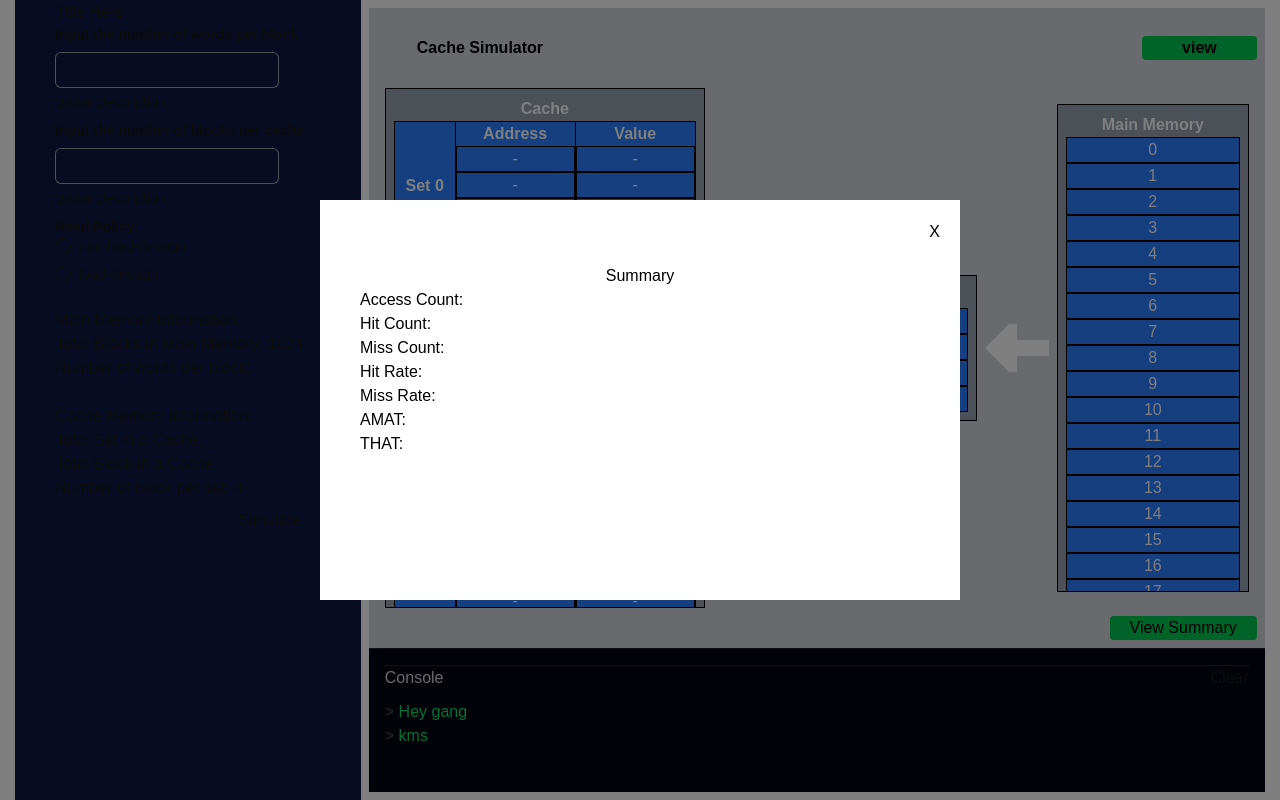
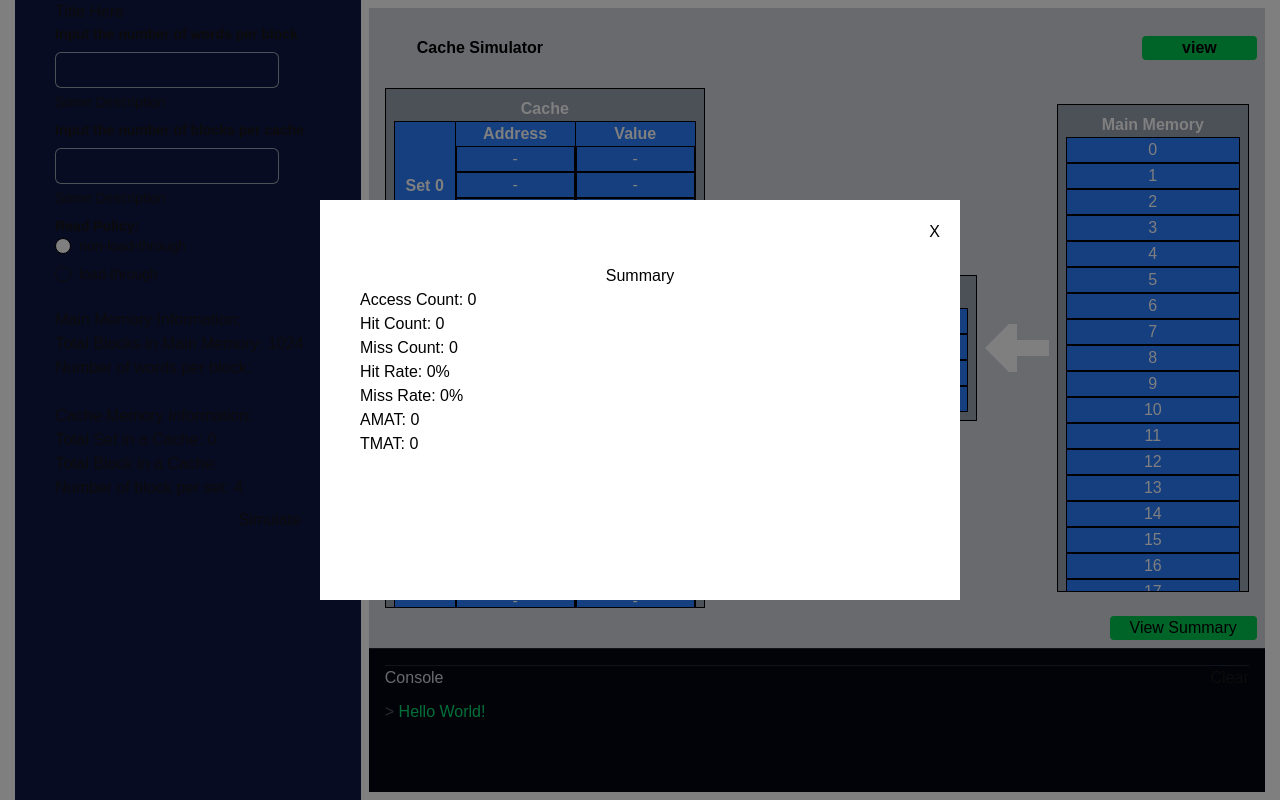
Before and after one commit to ethanndaniel/CSARCH2_CaseProject1_Group7, a Next.js app in the folder simulation/: page / in a window 1280 px wide. Both pictures are taken after a click on the button "View Summary". Built offline with nearby package versions, Linux system fonts and the light colour scheme.

Commit message:
Feat: Connect input, console, summary to backend

```diff
--- /dev/null
+++ b/simulation/src/app/api/simulate/route.js
@@ -0,0 +1,40 @@
+import { NextResponse } from "next/server";
+import { createSimulator } from "../../cache/CacheSimulator";
+import { ReplacementPolicy } from "../../cache/ReplacementPolicy";
+import { createCache } from "../../cache/Cache";
+import { sequentialSequence } from "../../cache/TestCases";
+
+export async function POST(request) {
+  try {
+    const body = await request.json();
+
+    const { blockSize, totalCacheBlocks, readPolicy } = body;
+
+    const cache = createCache({
+      blockSize: blockSize,
+      totalCacheBlocks: totalCacheBlocks,
+      readPolicy: readPolicy === "load-through" ? "LOAD_THROUGH" : "NON_LOAD_THROUGH"
+    });
+
+    const simulator = createSimulator(cache, ReplacementPolicy.LRU);
+    const sequence = sequentialSequence(cache.numberOfSets);
+
+    // run simulation
+    sequence.forEach((blockNumber) => {
+      simulator.accessMemoryBlock(blockNumber);
+    });
+
+    return NextResponse.json({
+      success: true,
+      stats: simulator.getStats(),
+      logs: simulator.getLog(),
+      cacheState: cache,
+    });
+  } catch (error) {
+    console.error("Simulation error:", error);
+    return NextResponse.json(
+      { success: false, error: error.message },
+      { status: 500 }
+    );
+  }
+}
--- a/simulation/src/app/helperComponents/Console.tsx
+++ b/simulation/src/app/helperComponents/Console.tsx
@@ -1,18 +1,18 @@
 "use client"
 import React, { useState } from 'react'
 
-const Console = () => {
-    const [logs, setLogs] = useState<string[]>([
-    "Hey gang",
-    "kms",
-  ]);
+interface ConsoleProps {
+  logs?: string[];
+  onClear?: () => void;
+}
 
+const Console = ({ logs = [], onClear }: ConsoleProps) => {
   return (
     <div className="h-48 min-h-[120px] max-h-[40vh] bg-gray-950 border-t border-gray-800 p-4 flex flex-col justify-between">
 
         <div className="flex justify-between border-t border-gray-800 items-center mb-2 pb-1">
             <span className="text-gray-300">Console</span>
-            <button onClick={() => setLogs([])}>
+            <button onClick={onClear}>
                 Clear
             </button>
         </div>
--- a/simulation/src/app/helperComponents/Input.tsx
+++ b/simulation/src/app/helperComponents/Input.tsx
@@ -1,11 +1,33 @@
 "use client"
 import {useState} from "react";
 
-export default function Input(){
-    const[word,setWord]=useState("");
-    const[block,setBlock]=useState("");
-    const[selected, setSelected]=useState("");
-    return(
+interface InputProps {
+  onSubmit: (payload: any) => Promise<void>;
+}
+
+export default function Input({ onSubmit }: InputProps){
+    const [word, setWord] = useState("");
+    const [block, setBlock] = useState("");
+    const [selected, setSelected] = useState("non-load-through");
+
+    const handleRunSimulation = async () => {
+        const parsedWord = parseInt(word, 10) || 0;
+        const parsedBlock = parseInt(block, 10) || 0;
+        const ways = 4;
+        const numberOfSets = parsedBlock > 0 ? Math.floor(parsedBlock / ways) : 0;
+
+        const payload = {
+            blockSize: parsedWord,
+            totalCacheBlocks: parsedBlock,
+            mainMemoryBlocks: 1024,
+            ways: ways,
+            numberOfSets: numberOfSets,
+            readPolicy: selected
+        };
+        await onSubmit(payload);
+    };
+
+    return (
         <div className="w-full h-fit px-10">
         <label> Title Here</label>
             {/* Input for setting the number of word per block */}
@@ -16,7 +38,7 @@ export default function Input(){
                 name="word"
                 className="block w-56 rounded-md py-1.5 px-2 ring-1 ring-inset ring-gray-400 focus:text-white-800"
                 value={word}
-              onChange={(e)=>setWord(e.target.value)}/>
+                onChange={(e) => setWord(e.target.value)}/>
           </div>
           <label className="pt-1 block text-white-500 text-sm">Some Description</label>
              {/* Input for setting the number of block per cache */}
@@ -27,7 +49,7 @@ export default function Input(){
                 name="block"
                 className="block w-56 rounded-md py-1.5 px-2 ring-1 ring-inset ring-gray-400 focus:text-white-800"
                 value={block}
-              onChange={(e)=>setBlock(e.target.value)}/>
+                onChange={(e) => setBlock(e.target.value)}/>
           </div>
           <label className="pt-1 block text-white-500 text-sm">Some Description</label>
 
@@ -35,13 +57,13 @@ export default function Input(){
           <label className="block text-white-800 font-semibold text-sm mt-2"> Read Policy:</label>
           <div className="flex items-center mb-2">
             {/*Radio for non-load-through */}
-            <input id="default-radio-1" type="radio" value="non-load-through" checked={selected==="non-load-through"} onChange={(e)=>setSelected(e.target.value)}
+            <input id="default-radio-1" type="radio" value="non-load-through" checked={selected === "non-load-through"} onChange={(e) => setSelected(e.target.value)}
             className="w-4 h-4 text-neutral-primary border-default-medium bg-neutral-secondary-medium rounded-full checked:border-brand focus:ring-2 focus:outline-none focus:ring-brand-subtle border border-default appearance-none checked:bg-white checked:border-black"/>
             <label className="select-none ms-2 text-sm font-medium text-heading">non-load-through</label>
         </div>
         <div className="flex items-center">
              {/*Radio for load-through */}
-            <input id="default-radio-2" type="radio" value="load-through" checked={selected==="load-through"} onChange={(e)=>setSelected(e.target.value)}
+            <input id="default-radio-2" type="radio" value="load-through" checked={selected === "load-through"} onChange={(e) => setSelected(e.target.value)}
             className="w-4 h-4 text-neutral-primary border-default-medium bg-neutral-secondary-medium rounded-full checked:border-brand focus:ring-2 focus:outline-none focus:ring-brand-subtle border border-default appearance-none checked:bg-white checked:border-black"/>
             <label className="select-none ms-2 text-sm font-medium text-heading">load-through</label>
         </div>
@@ -49,17 +71,17 @@ export default function Input(){
             <span>
                 <br/>Main Memory Information:
                 <br/>Total Blocks in Main Memory: 1024
-                <br/>Number of words per block:{word}
+                <br/>Number of words per block: {word}
             </span>
             <span>
                 <br/><br/>Cache Memory Information:
-                <br/>Total Set in a Cache:
-                <br/>Total Block in a Cache:{block}
+                <br/>Total Set in a Cache: {(parseInt(block, 10) || 0) / 4}
+                <br/>Total Block in a Cache: {block}
                 <br/>Number of block per set: 4
             </span>
         </div>
         <div className= "flex justify-end py-2 px-5">
-            <button className="cursor-pointer">
+            <button onClick={handleRunSimulation} className="cursor-pointer">
             Simulate
             </button>
         </div>
--- a/simulation/src/app/helperComponents/Summary.tsx
+++ b/simulation/src/app/helperComponents/Summary.tsx
@@ -1,28 +1,28 @@
-export interface CacheContent{
-    accessCount?:number,
-    hitCount?:number,
-    missCount?:number,
-    hitRate?:number,
-    missRate?:number,
-    AMAT?:number,
-    THAT?:number
+export interface CacheContent {
+    accessCount?: number;
+    hitCount?: number;
+    missCount?: number;
+    hitRate?: number;
+    missRate?: number;
+    AMAT?: number;
+    TMAT?: number;
 }
 
-export default function Summary({content}:{content:CacheContent}){
-    return(
+export default function Summary({ content }: { content: CacheContent }) {
+    return (
         <div className="w-full h-full bg-white text-black flex flex-col p-5">
-            <div className="w-full flex justify-center items-center">
-                <h1>Summary</h1>
-            </div>
-                <span className="text-black">
-                    Access Count:{content.accessCount}<br/>
-                    Hit Count:{content.hitCount}<br/>
-                    Miss Count:{content.missCount}<br/>
-                    Hit Rate:{content.hitRate}<br/>
-                    Miss Rate:{content.missRate}<br/>
-                    AMAT:{content.AMAT}<br/>
-                    THAT:{content.THAT}<br/>
-                </span>
+        <div className="w-full flex justify-center items-center">
+            <h1>Summary</h1>
+        </div>
+            <span className="text-black">
+                Access Count: {content?.accessCount ?? 0}<br/>
+                Hit Count: {content?.hitCount ?? 0}<br/>
+                Miss Count: {content?.missCount ?? 0}<br/>
+                Hit Rate: {content?.hitRate !== undefined ? `${(content.hitRate * 100).toFixed(2)}%` : "0%"}<br/>
+                Miss Rate: {content?.missRate !== undefined ? `${(content.missRate * 100).toFixed(2)}%` : "0%"}<br/>
+                AMAT: {content?.AMAT !== undefined ? `${content.AMAT.toFixed(2)} ns/cycles` : "0"}<br/>
+                TMAT: {content?.TMAT !== undefined ? `${content.TMAT.toFixed(2)} ns/cycles` : "0"}<br/>
+            </span>
         </div>
     );
 }
--- a/simulation/src/app/page.tsx
+++ b/simulation/src/app/page.tsx
@@ -11,13 +11,55 @@ import Summary from "./helperComponents/Summary";
 import { CacheContent } from "./helperComponents/Summary";
 
 export default function Home() {
+  const [simulationResults, setSimulationResults] = useState(null);
   const [showSummary, setShowSummary] = useState(false);
+  const [logs, setLogs] = useState<string[]>(["Hello World!"]);
+
+  const handleRunSimulation = async (payload: any) => {
+    try {
+      setLogs((prev) => [...prev, "Running simulation..."]);
+
+      const response = await fetch("/api/simulate", {
+        method: "POST",
+        headers: { "Content-Type": "application/json" },
+        body: JSON.stringify(payload),
+      });
+      const data = await response.json();
+
+      if (data.success) {
+        setSimulationResults(data);
+
+        // format logs to strings
+        const formattedLogs = data.logs.map((log: any) => {
+          const status = log.hit ? "HIT" : "MISS";
+          const evictionInfo = log.evictedBlock !== null ? ` (Evicted block ${log.evictedBlock})` : "";
+          return `Access #${log.accessNumber}: Memory Block ${log.memoryBlock} -> Set ${log.setIndex}, Way ${log.way} [${status}]${evictionInfo}`;
+        });
+
+        setLogs((prev) => [
+          ...prev,
+          `Simulation complete! Ran ${data.logs.length} operations.`,
+          ...formattedLogs
+        ]);
+      } else {
+        setLogs((prev) => [...prev, `Error: ${data.error}`]);
+      }
+    } catch (error: any) {
+      console.error("Error in simulating", error);
+      setLogs((prev) => [...prev, `Failed to connect: ${error.message}`]);
+    }
+  };
+
+  const handleClearLogs = () => {
+    setLogs([]);
+  };
+
   return (
     <div className="h-screen w-full bg-white flex justify-center items-center gap-2 py-2">
 
         {/* Toolbox view */}
         <div className="w-[27vw] min-h-screen bg-[#111844]">
-          <Input/>
+          <Input onSubmit={handleRunSimulation}/>
         </div>
         {/* Main View */}
         <div className="w-[70vw] h-full bg-gray-300 flex flex-col justify-between overflow-auto">
@@ -58,7 +100,7 @@ export default function Home() {
 
           {/* Console */}
           <div>
-            <Console/>
+            <Console logs={logs} onClear={handleClearLogs}/>
           </div>
           {showSummary&&(
             <div className="w-full h-full bg-black/50 absolute top-0 left-0 flex justify-center items-center">
@@ -67,7 +109,7 @@ export default function Home() {
                 <button onClick={()=>setShowSummary(!showSummary)} className="w-full cursor-pointer text-black flex justify-end">
                   X
                 </button>
-                <Summary content={{} as CacheContent}/>
+                <Summary content={simulationResults?.stats || {}}/>
               </div>
             </div>
           )}
```
Also changed, not shown: 1 other file (tests, documents, lock files or other folders). Lines whose indentation alone changed are shown as unchanged.
